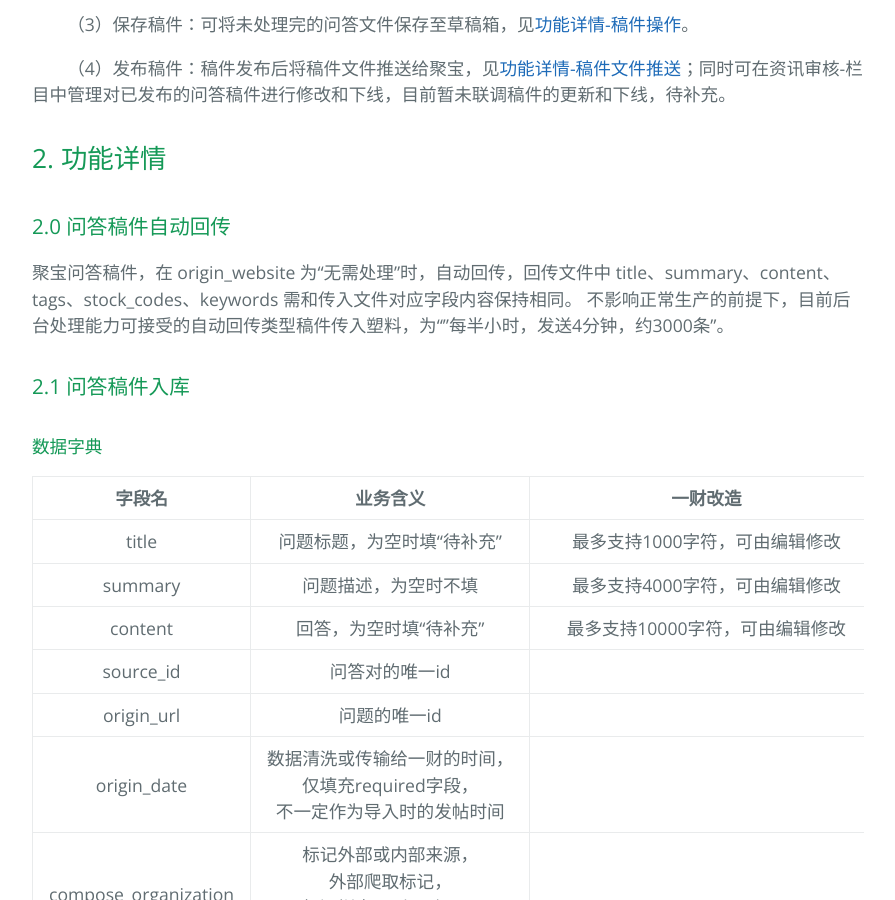
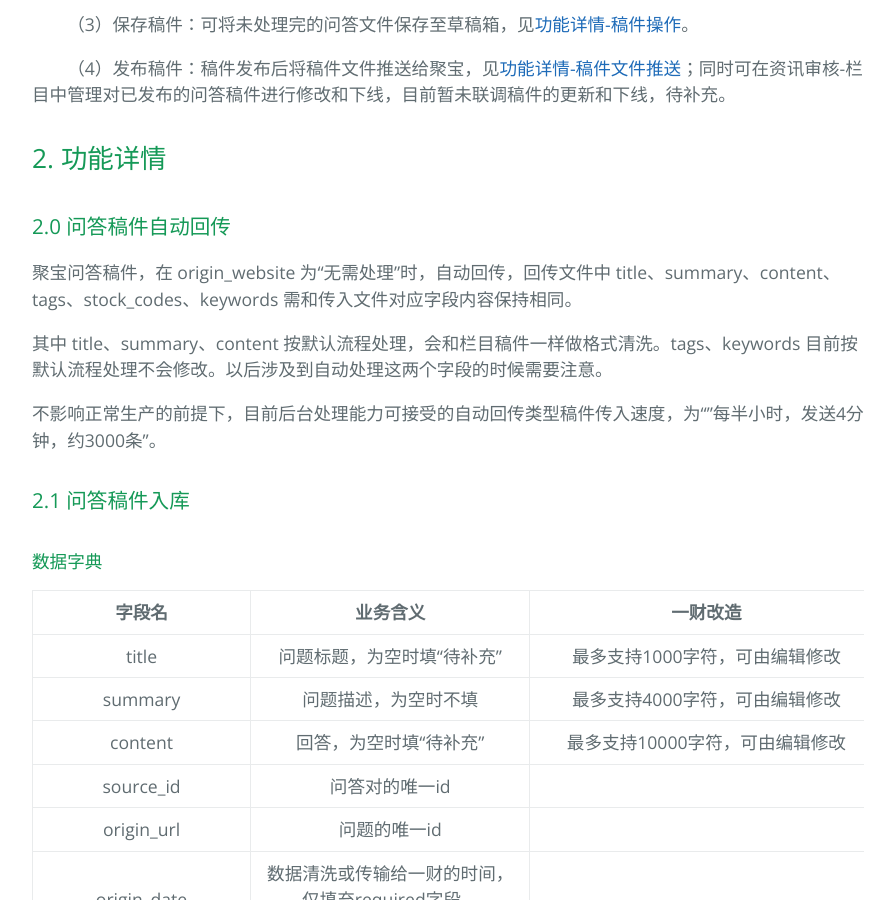
Before and after one commit to Littletreeeeee/prd-invest, a Jekyll site: the page built from documents/prd_invest_jubaoqa.md, in a window 1280 px wide and 900 px high, scrolled down 2213 px. Shown: the whole window, without its empty margins (192-1087 px from the left). Built offline with Jekyll 4.4.1, drawn with Linux system fonts in a browser that asks for light colours; the repository's description, which GitHub fills in, is left out.

Commit message:
edit prd

```diff
--- a/documents/prd_invest_jubaoqa.md
+++ b/documents/prd_invest_jubaoqa.md
@@ -55,7 +55,10 @@ layout: default
 ## 2. 功能详情
 ### 2.0 问答稿件自动回传
 聚宝问答稿件，在 origin_website 为“无需处理”时，自动回传，回传文件中 title、summary、content、tags、stock_codes、keywords 需和传入文件对应字段内容保持相同。
-不影响正常生产的前提下，目前后台处理能力可接受的自动回传类型稿件传入塑料，为“”每半小时，发送4分钟，约3000条”。
+
+其中 title、summary、content 按默认流程处理，会和栏目稿件一样做格式清洗。tags、keywords 目前按默认流程处理不会修改。以后涉及到自动处理这两个字段的时候需要注意。
+
+不影响正常生产的前提下，目前后台处理能力可接受的自动回传类型稿件传入速度，为“”每半小时，发送4分钟，约3000条”。
 
 ### 2.1 问答稿件入库
 #### 数据字典
```
